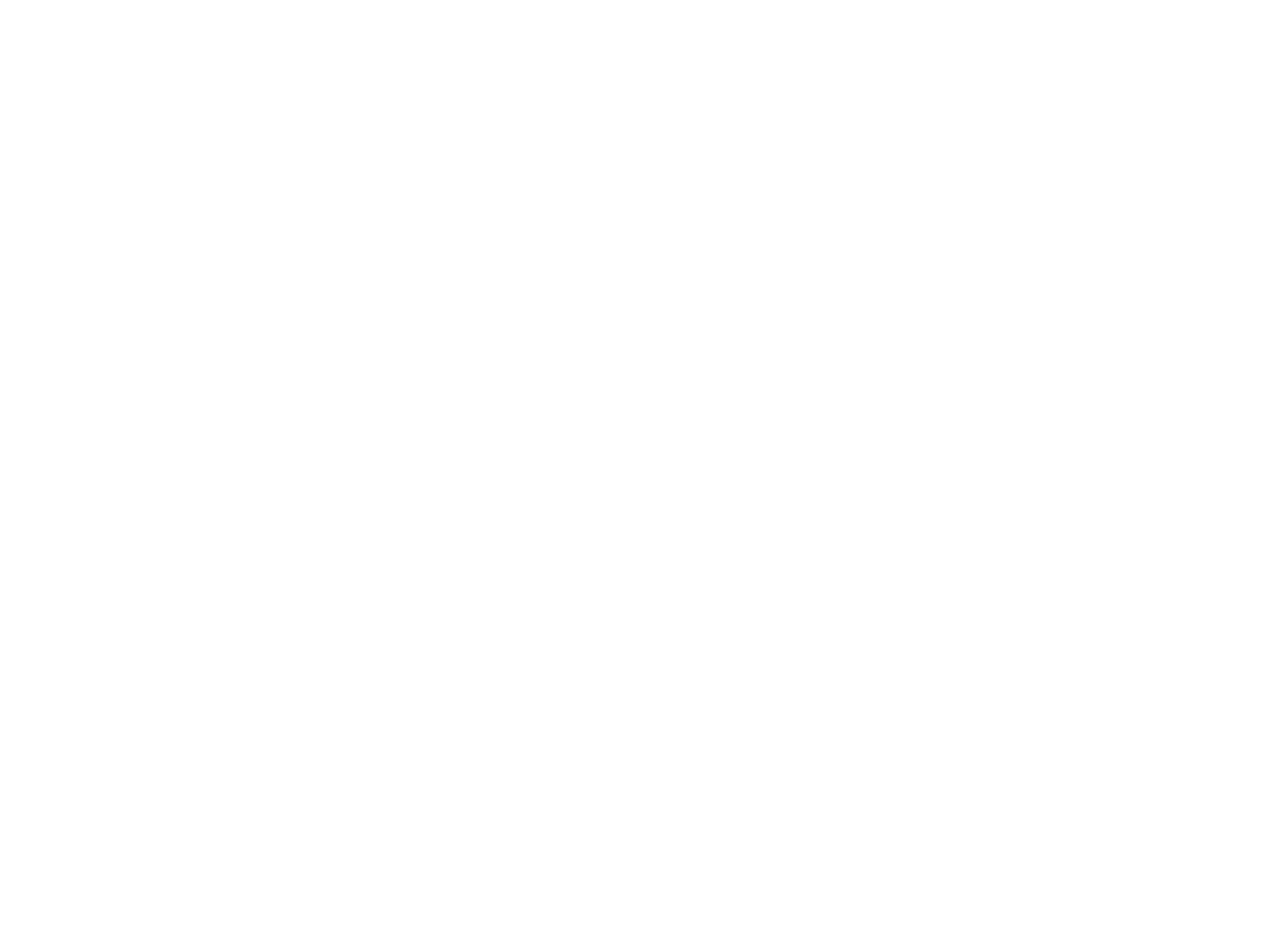
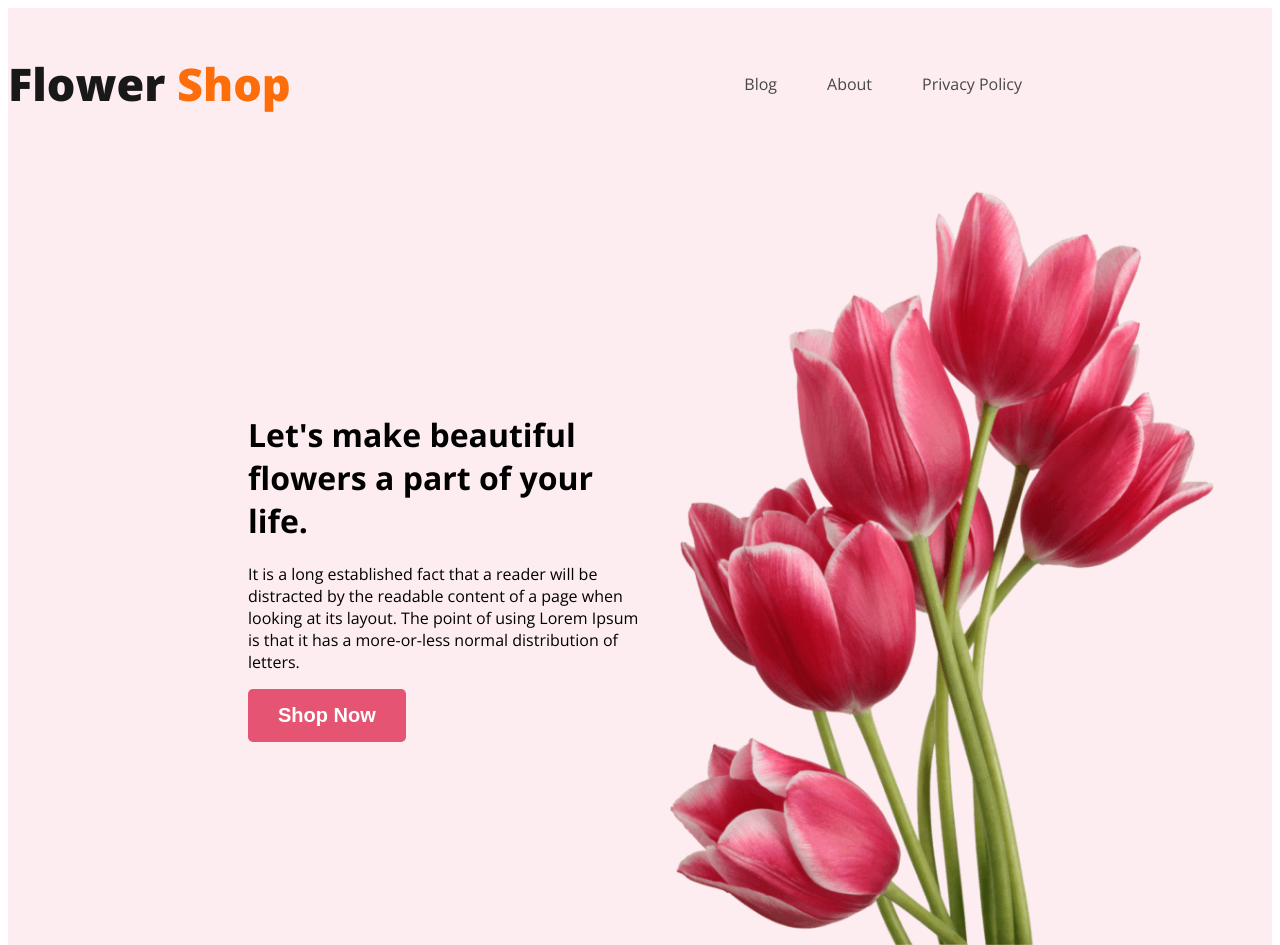
Before and after one commit to BongoCoderBD/Flower-Shop, a plain HTML site: page index.html in a window 1280 px wide. Shown: the top 945 px of the page. Before the commit the page ends 800 px from the top, so only its background shows below. Drawn offline with nearby package versions, Linux system fonts and the light colour scheme.

Commit message:
added nav and banner in header section

```diff
--- a/index.html
+++ b/index.html
@@ -1,11 +1,47 @@
 <!DOCTYPE html>
 <html lang="en">
+
 <head>
     <meta charset="UTF-8">
     <meta name="viewport" content="width=device-width, initial-scale=1.0">
     <title>Online Flower Shop</title>
+
+    <link rel="stylesheet" href="styles/style.css">
+    <link rel="preconnect" href="https://fonts.googleapis.com">
+    <link rel="preconnect" href="https://fonts.gstatic.com" crossorigin>
+    <link href="https://fonts.googleapis.com/css2?family=Open+Sans:wght@400;700;800&display=swap" rel="stylesheet">
+
 </head>
+
 <body>
 
+    <header class="header">
+        <nav>
+            <h3 class="nav-title">Flower <span class="text-primary">Shop</span></h3>
+            <ul>
+                <li><a href="">Blog</a></li>
+                <li><a href="">About</a></li>
+                <li><a href="">Privacy Policy</a></li>
+            </ul>
+        </nav>
+
+        <div class="banner">
+            <div class="banner-content">
+                <h1 class="banner-title">Let's make beautiful flowers a part of your life.</h1>
+                <p>It is a long established fact that a reader will be distracted by the readable content of a page when
+                    looking at its layout. The point of using Lorem Ipsum is that it has a more-or-less normal
+                    distribution of letters.</p>
+
+                <button class="btn-primary">Shop Now</button>
+            </div>
+
+            <img class="banner-img" src="Flower Asset/pngwing 10.png" alt="">
+        </div>
+
+
+
+    </header>
+
 </body>
+
 </html>
--- /dev/null
+++ b/styles/style.css
@@ -0,0 +1,66 @@
+body {
+    font-family: 'Open Sans', sans-serif;
+}
+
+.text-primary{
+    color: #FD6E0A;
+}
+
+/* nav related styles */
+nav{
+    display: flex;
+    justify-content: space-between;
+
+}
+
+.nav-title{
+color: #181818;
+font-family: Open Sans;
+font-size: 45px;
+font-weight: 800;
+
+}
+
+nav > ul{
+    display: flex;
+    align-items: center;
+    margin: 0 200px;
+}
+
+nav li {
+    list-style: none;
+    margin-right: 50px;
+}
+
+nav a{
+    text-decoration: none;
+    color: #474747;
+}
+
+
+/* header related styles */
+.header{
+    background-color: rgba(229, 84, 115, 0.10);
+}
+
+/* this is banner style */
+.banner{
+    padding: 30px 30px 30px 240px;
+    display: flex;
+    align-items: center;
+}
+
+
+.btn-primary {
+    border-radius: 5px;
+    background: #E55473;
+    border: 0;
+    color: white;
+    font-size: 20px;
+    font-weight: 700;
+    padding: 15px 30px;
+}
+
+.banner-img{
+    width: 600px;
+}
```
